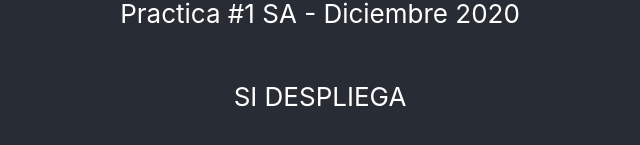
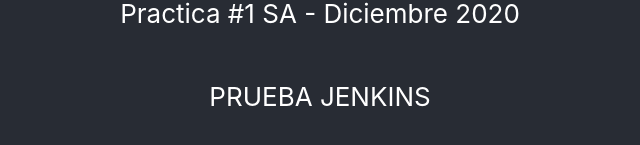
Before and after one commit to hugofiguer9777/sa-practica1, a React (Create React App) app: page / in a window 1280 px wide. Shown: the part 505-650 px from the top of the page, without its empty margins (320-960 px from the left). Built offline with nearby package versions, Linux system fonts and the light colour scheme.

Commit message:
Update App.js

```diff
--- a/src/App.js
+++ b/src/App.js
@@ -10,7 +10,7 @@
           Practica #1 SA - Diciembre 2020
         </p>
         <p>
-          SI DESPLIEGA
+          PRUEBA JENKINS
         </p>
       </header>
     </div>
```
